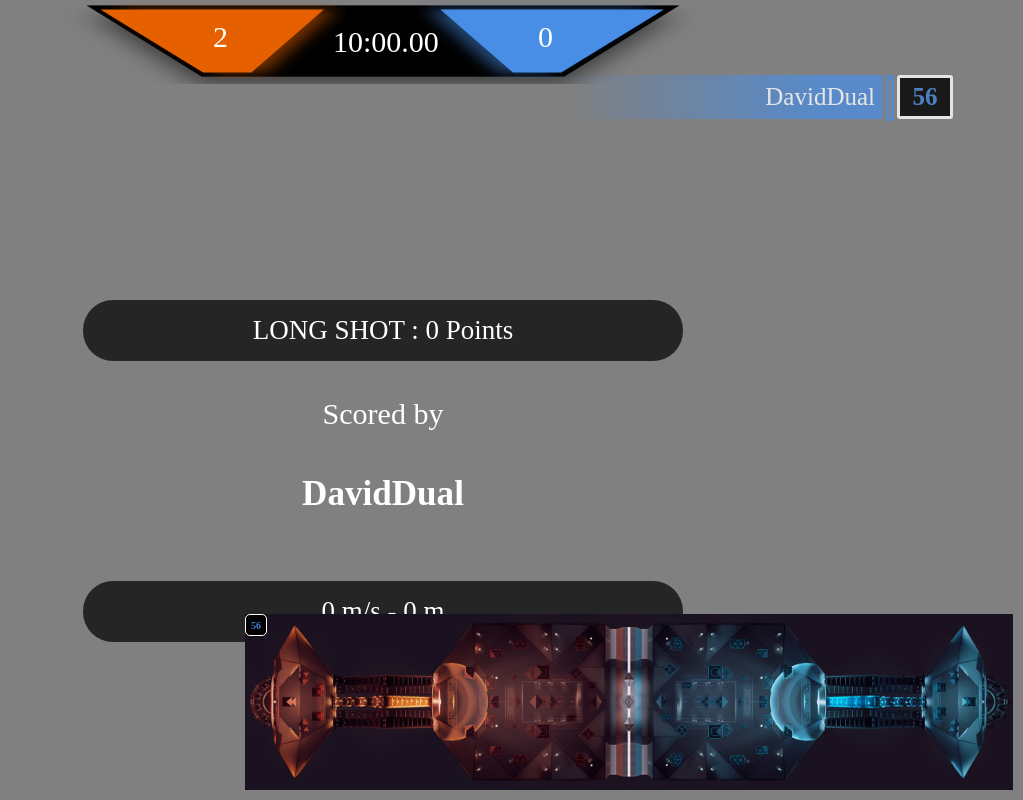
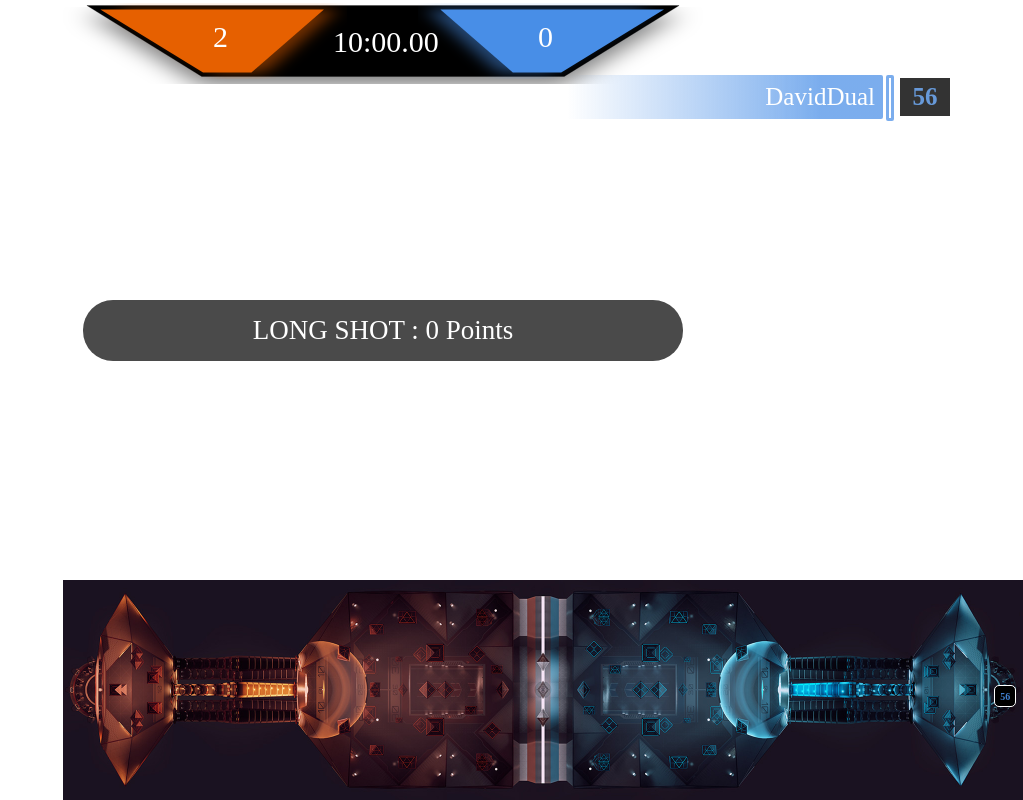
Before and after one commit to DavidDriessen/EchoVR-Overlay, a Vue app: page / in a window 1280 px wide. Shown: the whole page, without its empty margins (257-1280 px from the left). Built offline with nearby package versions, Linux system fonts and the light colour scheme.

Commit message:
MiniMap working

```diff
--- a/overlayServer.js
+++ b/overlayServer.js
@@ -23,6 +23,7 @@ router.get("/*", function(req, res) {
   axios
     .get("http://localhost:8080" + req.url)
     .then(response => {
+      res.setHeader("Content-Type", response.headers["Content-Type"]);
       res.send(response.data);
     })
     .catch(() => {
--- a/src/App.vue
+++ b/src/App.vue
@@ -10,8 +10,8 @@
     ></Header>
     <Players
       v-show="show.header"
-      :blue="gameData.blue.players"
-      :orange="gameData.orange.players"
+      :blue.sync="gameData.blue.players"
+      :orange.sync="gameData.orange.players"
     ></Players>
     <Stats
       v-if="show.stats"
@@ -20,14 +20,16 @@
     ></Stats>
     <Scored v-if="show.goal" :scored.sync="gameData.lastScore"></Scored>
     <MiniMap
+      v-if="options.miniMap"
       v-show="show.header && !show.stats"
-      :blue="gameData.blue.players"
-      :orange="gameData.orange.players"
+      :blue.sync="gameData.blue.players"
+      :orange.sync="gameData.orange.players"
+      size="0.5"
     ></MiniMap>
     <ScoreBoard
       v-if="show.stats"
-      :blue="gameData.blue.players"
-      :orange="gameData.orange.players"
+      :blue.sync="gameData.blue.players"
+      :orange.sync="gameData.orange.players"
     ></ScoreBoard>
   </div>
 </template>
@@ -57,10 +59,10 @@ import ScoreBoard from "@/components/ScoreBoard.vue";
 export default class App extends Vue {
   gameData = {} as DataType;
   show = { stats: false, header: true, goal: false };
-  options = { liveTest: false, orange: "", blue: "" };
+  options = { liveTest: false, orange: "", blue: "", miniMap: true };
   // noinspection JSUnusedGlobalSymbols
   beforeMount() {
-    this.options = this.parseParams();
+    // this.options = this.parseParams();
     this.gameData = new DataType();
     this.fetch();
     // setInterval(this.fetch, 3000);
@@ -169,7 +171,7 @@ export default class App extends Vue {
 
 <style lang="scss">
 #app {
-  background: gray;
+  /*background: gray;*/
   font-family: Bahnschrift, serif;
   position: fixed;
   width: 100%;
--- a/src/components/MiniMap.vue
+++ b/src/components/MiniMap.vue
@@ -12,8 +12,12 @@
       :key="player.number"
       class="player orange"
       :style="{
-        top: (player.position.z + 440 / 2) * size + 'px',
-        left: (player.position.x + 1920 / 2) * size + 'px'
+        top:
+          ((player.position.x / 15) * (430 * size) + 440 / 2) * size - 5 + 'px',
+        right:
+          ((player.position.z / 80) * (1920 * size) + 1920 / 2) * size -
+          5 +
+          'px'
       }"
     >
       {{ player.number }}
@@ -23,8 +27,12 @@
       :key="player.number"
       class="player blue"
       :style="{
-        top: (player.position.z + 440 / 2) * size + 'px',
-        left: (player.position.x + 1920 / 2) * size + 'px'
+        top:
+          ((player.position.x / 15) * (430 * size) + 440 / 2) * size - 5 + 'px',
+        right:
+          ((player.position.z / 80) * (1920 * size) + 1920 / 2) * size -
+          5 +
+          'px'
       }"
     >
       {{ player.number }}
@@ -40,7 +48,7 @@ import { PlayerType } from "@/dataTypes";
 export default class MiniMap extends Vue {
   @Prop() private blue!: Array<PlayerType>;
   @Prop() private orange!: Array<PlayerType>;
-  @Prop() private size = 0.4;
+  @Prop() public size!: number;
 }
 </script>
 
@@ -65,9 +73,11 @@ export default class MiniMap extends Vue {
 }
 .map {
   position: fixed;
-  bottom: 10px;
-  right: 10px;
+  bottom: 0;
+  right: 0;
   background-image: url("../assets/map.jpg");
   background-size: cover;
+  color: white;
+  font-size: 25px;
 }
 </style>
```
Also changed, not shown: .eslintrc.js.
